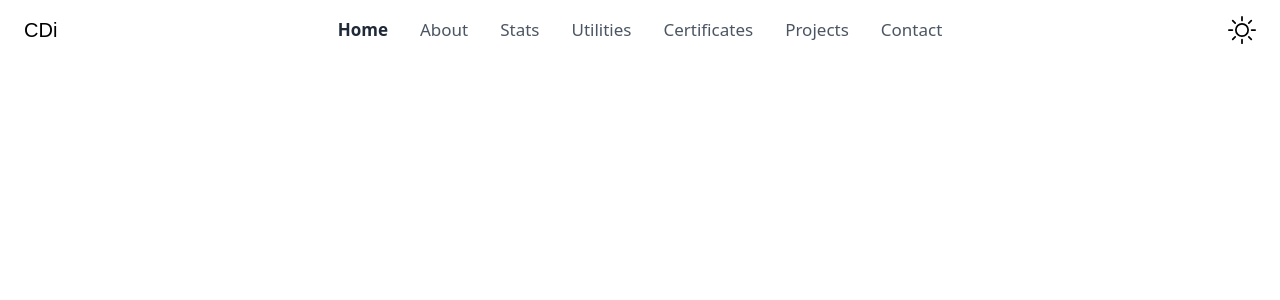
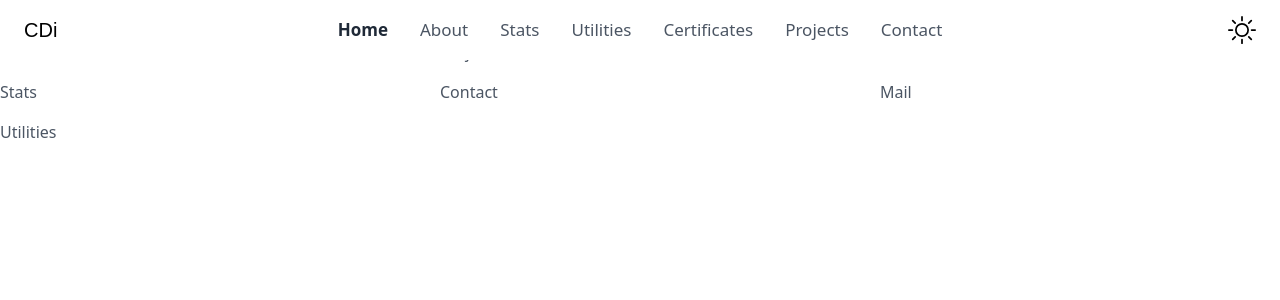
Before and after one commit to DCi-dev/cdi-dev, a Next.js app: page / in a window 1280 px wide. Shown: the top 300 px of the page. Built offline with nearby package versions, Linux system fonts and the light colour scheme.

Commit message:
feat: add footer

```diff
--- /dev/null
+++ b/src/components/layout/Footer.tsx
@@ -0,0 +1,82 @@
+import Link from "next/link";
+import Image from "next/image";
+import { NextRouter, useRouter } from "next/router";
+import { navigationRoutes } from "@utils/utils";
+import socialMedia from "@content/socialMedia";
+
+export default function Footer() {
+  const router = useRouter();
+  return (
+    <footer className=" font-inter mb-20 w-screen text-gray-600 dark:text-gray-400/50 print:hidden">
+      <section className="grid grid-cols-3 gap-10">
+        <div className="flex flex-col gap-4 capitalize">
+          {navigationRoutes.slice(0, 4).map((link, index) => {
+            return (
+              <FooterLink
+                key={index}
+                href={`/${link}`}
+                text={link}
+                router={router}
+              />
+            );
+          })}
+        </div>
+        <div className="flex flex-col gap-4 capitalize">
+          {navigationRoutes
+            .slice(4, navigationRoutes.length)
+            .map((link, index) => {
+              return (
+                <FooterLink
+                  key={index}
+                  href={`/${link}`}
+                  text={link}
+                  router={router}
+                />
+              );
+            })}
+        </div>
+        <div className="flex flex-col gap-4 capitalize">
+          {socialMedia.slice(0, 4).map((platform, index) => {
+            return (
+              <Link key={index} href={platform.url} passHref>
+                <a
+                  className="w-fit hover:text-black dark:hover:text-white"
+                  target="_blank"
+                  rel="noopener noreferrer"
+                  href={platform.url}
+                >
+                  {platform.title}
+                </a>
+              </Link>
+            );
+          })}
+        </div>
+      </section>
+    </footer>
+  );
+}
+
+function FooterLink({
+  router,
+  href,
+  text,
+}: {
+  router: NextRouter;
+  href: string;
+  text: string;
+}) {
+  const isActive = router.asPath === (href === "/home" ? "/" : href);
+  return (
+    <Link href={href === "/home" ? "/" : href} passHref>
+      <a
+        className={`${
+          isActive
+            ? "text-gray-800 dark:text-gray-100"
+            : " text-gray-600 dark:text-gray-300"
+        } w-fit hover:text-black dark:hover:text-white`}
+      >
+        <span className="capitalize">{text}</span>
+      </a>
+    </Link>
+  );
+}
--- /dev/null
+++ b/src/content/socialMedia.ts
@@ -0,0 +1,22 @@
+import { BsGithub, BsLinkedin } from "react-icons/bs";
+import { HiMail } from "react-icons/hi";
+
+const socialLinks = [
+  {
+    title: "LinkedIn",
+    Icon: BsLinkedin,
+    url: "https://www.linkedin.com/in/dan-cristian-ilie/",
+  },
+  {
+    title: "Github",
+    Icon: BsGithub,
+    url: "https://github.com/DCi-dev",
+  },
+  {
+    title: "Mail",
+    Icon: HiMail,
+    url: "mailto:contact@cdi.dev",
+  },
+];
+
+export default socialLinks;
--- a/src/layout/Layout.tsx
+++ b/src/layout/Layout.tsx
@@ -1,13 +1,13 @@
 import TopNavbar from "@/components/layout/TopNavbar";
 import ScrollToTopButton from "@components/layout/ScrollToTopButton";
-// import Footer from "../components/Footer";
+import Footer from "@components/layout/Footer";
 
 export default function Layout({ children }: { children: React.ReactNode }) {
   return (
     <>
       <TopNavbar />
       <main>{children}</main>
-      {/* // <Footer  /> */}
+      <Footer />
       <ScrollToTopButton />
     </>
   );
--- a/src/pages/index.tsx
+++ b/src/pages/index.tsx
@@ -10,7 +10,9 @@ const Home: NextPage = () => {
         <link rel="icon" href="/favicon.ico" />
       </Head>
 
-      <main></main>
+      <main>
+        <span></span>
+      </main>
     </>
   );
 };
```
